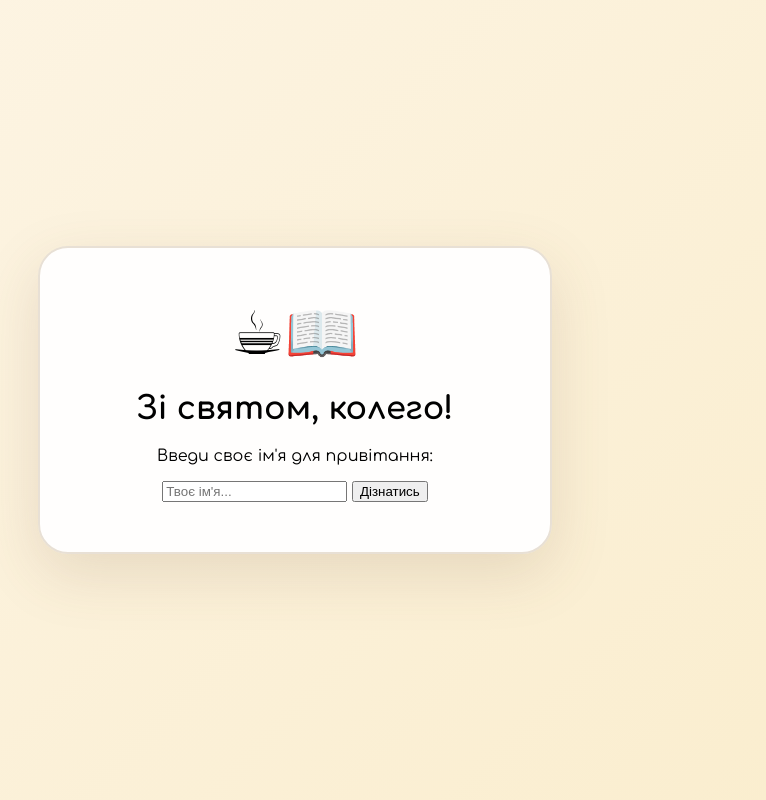
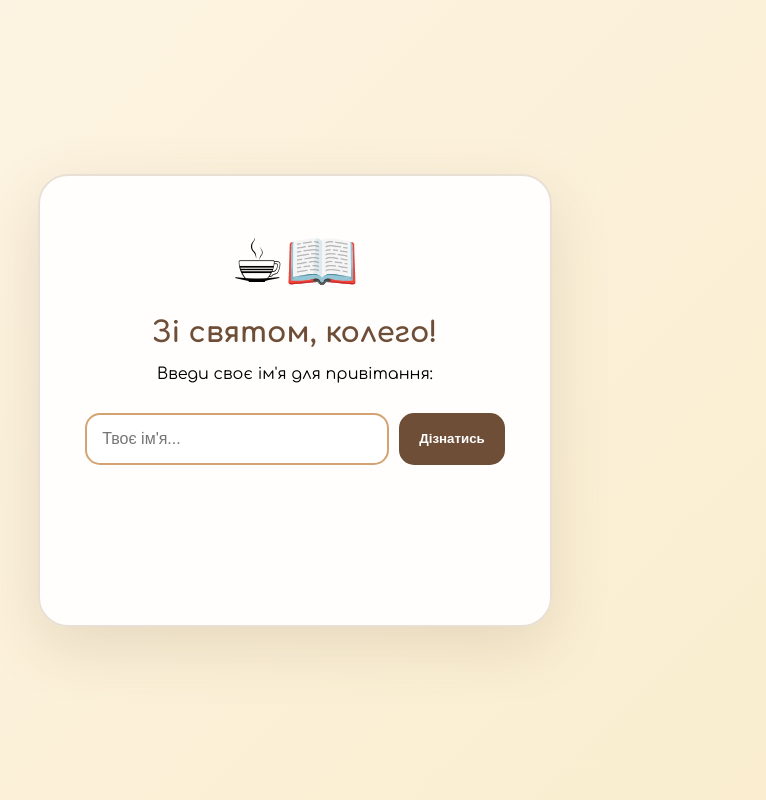
Before and after one commit to dymproduction1-alt/valentine-gift, a Flask app: page / in a window 1280 px wide. Shown: the whole page, without its empty margins (345-1111 px from the left). Run offline with Flask 3, Linux system fonts and the light colour scheme; some libraries are stand-ins or nearby versions.

Commit message:
Refactor CSS styles for improved layout and effects

```diff
--- a/static/css/style.css
+++ b/static/css/style.css
@@ -1,13 +1,10 @@
-/* Додай це в кінець свого файлу style.css */
-
 body {
     background: linear-gradient(135deg, #fdf5e6 0%, #faedcd 100%);
     font-family: 'Comfortaa', cursive;
     display: flex;
-    flex-direction: column; /* Щоб футер був знизу */
     justify-content: center;
     align-items: center;
-    min-height: 100vh;
+    height: 100vh;
     margin: 0;
 }
 
@@ -20,27 +17,68 @@ body {
     max-width: 450px;
     width: 90%;
     border: 2px solid #e8e0d5;
-    z-index: 1; /* Картка поверх фону */
+    transition: transform 0.3s ease;
 }
 
-footer {
-    margin-top: 30px;
-    text-align: center;
-    color: #8b735b;
-    font-size: 0.9rem;
+.card:hover {
+    transform: translateY(-5px);
 }
 
-footer strong {
-    color: #6f4e37;
-}
-
-footer p {
-    margin: 5px 0;
-    opacity: 0.8;
-}
-
-/* Стилі для кави та книг у фоні (опціонально для краси) */
 .icon {
     font-size: 60px;
     margin-bottom: 20px;
+    display: block;
 }
+
+h1 {
+    color: #6f4e37;
+    font-size: 1.8rem;
+    margin-bottom: 15px;
+}
+
+.input-area {
+    margin: 30px 0;
+    display: flex;
+    gap: 10px;
+    justify-content: center;
+}
+
+input {
+    padding: 15px;
+    border: 2px solid #d4a373;
+    border-radius: 15px;
+    width: 60%;
+    font-size: 16px;
+    outline: none;
+    transition: border-color 0.3s;
+}
+
+input:focus {
+    border-color: #6f4e37;
+}
+
+button {
+    padding: 15px 20px;
+    background: #6f4e37;
+    color: white;
+    border: none;
+    border-radius: 15px;
+    cursor: pointer;
+    font-weight: bold;
+    transition: all 0.3s;
+}
+
+button:hover {
+    background: #bc6c25;
+    box-shadow: 0 5px 15px rgba(111, 78, 55, 0.3);
+}
+
+.wish-text {
+    margin-top: 30px;
+    color: #4a3728;
+    font-size: 1.2rem;
+    line-height: 1.5;
+    min-height: 80px;
+    font-weight: 400;
+    transition: opacity 0.4s ease;
+}
```
